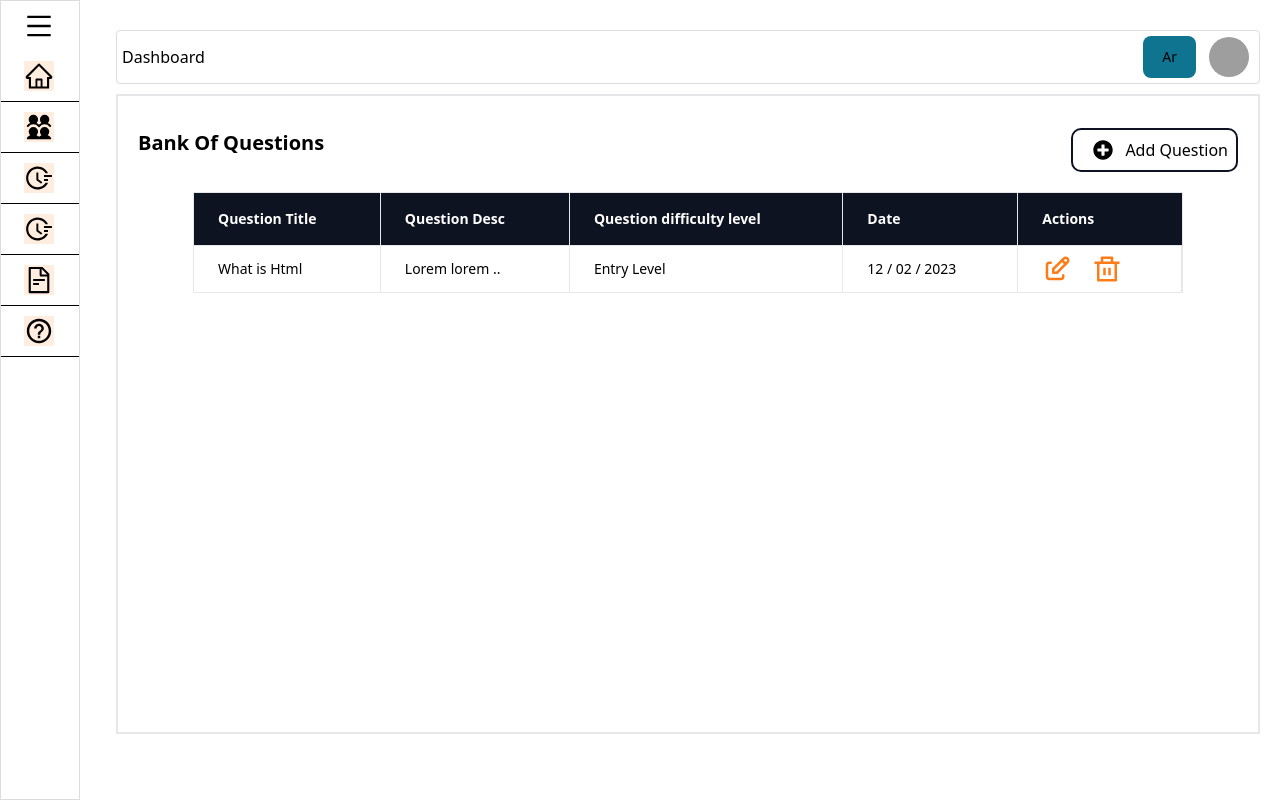
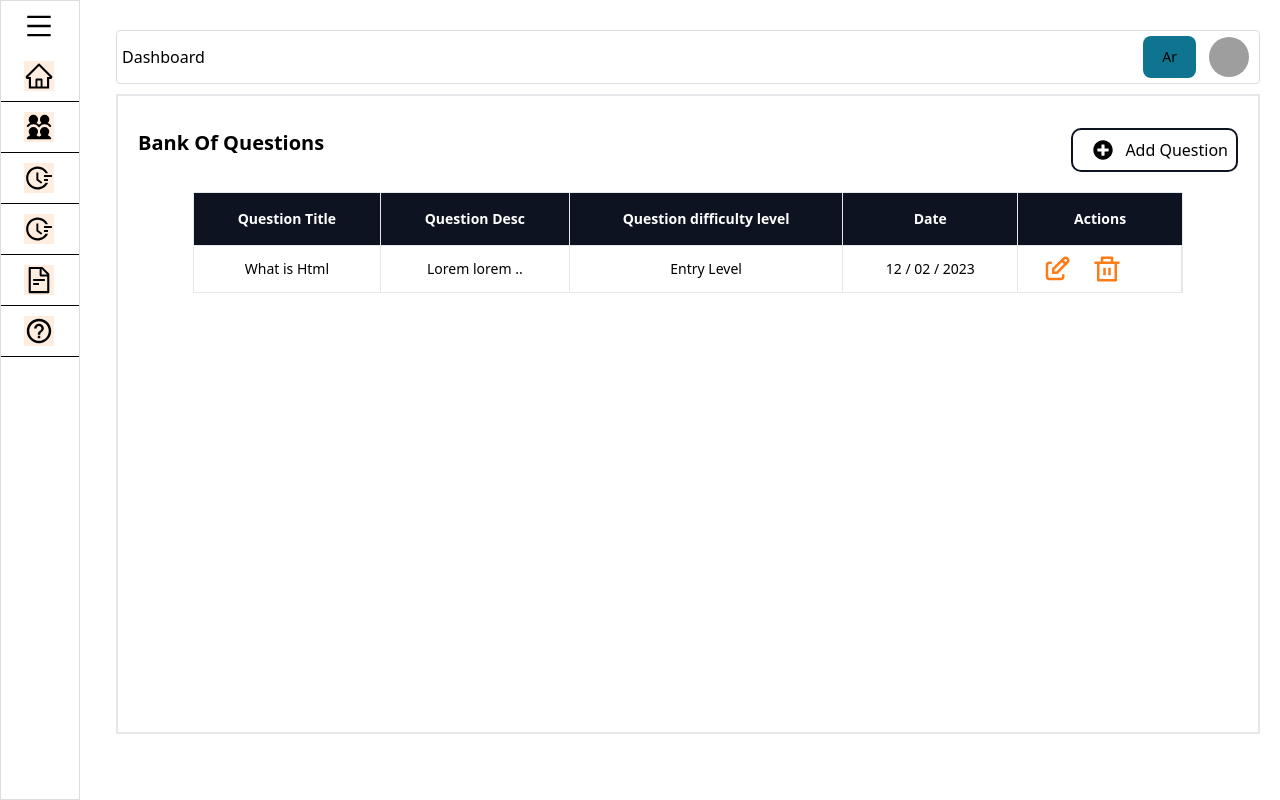
Before and after one commit to mohamedsaeid1998/Quiz-Application, a React (Vite) app: page /dashboard/questions in a window 1280 px wide. Built offline with nearby package versions, Linux system fonts and the light colour scheme; sample sign-in values are in the browser's storage; grey boxes are pictures that could not be loaded.

Commit message:
Questions language

```diff
--- a/src/Components/Instructor/Questions/QuestionsAdd.tsx
+++ b/src/Components/Instructor/Questions/QuestionsAdd.tsx
@@ -15,7 +15,12 @@ export default function QuestionsAdd({ openModal, setOpenModal }) {
   };
   return (
     <>
-      <Modal dismissible show={openModal} onClose={() => setOpenModal(false)}>
+      <Modal
+        dismissible
+        show={openModal}
+        onClose={() => setOpenModal(false)}
+        dir={i18n.language == "ar" ? "rtl" : "ltr"}
+      >
         <Modal.Header>
           <h2>Set up a new question</h2>
         </Modal.Header>
@@ -26,12 +31,14 @@ export default function QuestionsAdd({ openModal, setOpenModal }) {
           >
             <div className="flex flex-col my-3">
               <div className="flex-1 flex items-center border border-gray-300 rounded-md mb-3">
-                <h3 className="p-3 bg-secondColor rounded-l-md">Title:</h3>
+                <h3 className="p-3 bg-secondColor rounded-l-md">
+                  {t("Title")}:
+                </h3>
                 <input type="text" className="flex-1 border-0 outline-none" />
               </div>
               <div className="flex-1 flex items-center border border-gray-300 rounded-md mb-3">
                 <h3 className="p-3 bg-secondColor rounded-l-md">
-                  Description:
+                  {t("Description")}:
                 </h3>
                 <textarea className="flex-1 border-0 outline-none" rows={2} />
               </div>
@@ -59,7 +66,7 @@ export default function QuestionsAdd({ openModal, setOpenModal }) {
             <div className="flex flex-col md:flex-row justify-around gap-5 my-3">
               <div className="flex items-center border-[1px] border-[#ddd] border-solid rounded-[10px]">
                 <h3 className="flex-shrink-0 p-3 bg-secondColor m-0 rounded-l-[10px]">
-                  Right Answer:
+                  {t("RightAnswer")}:
                 </h3>
                 <input
                   type="text"
@@ -68,7 +75,7 @@ export default function QuestionsAdd({ openModal, setOpenModal }) {
               </div>
               <div className="flex items-center border-[1px] border-[#ddd] border-solid rounded-[10px]">
                 <h3 className="flex-shrink-0 p-3 bg-secondColor m-0 rounded-l-[10px]">
-                  Right Answer:
+                  {t("Categorytype")}:
                 </h3>
                 <select className="border-0 flex-1 h-[40px] outline-none">
                   <option value="A">Option A</option>
--- a/src/Components/Instructor/Questions/QuestionsList.tsx
+++ b/src/Components/Instructor/Questions/QuestionsList.tsx
@@ -1,45 +1,48 @@
+import { useTranslation } from "react-i18next";
 import { RiDeleteBinLine } from "react-icons/ri";
 import { TbEdit } from "react-icons/tb";
 
 export default function QuestionsList() {
+  const { t, i18n } = useTranslation();
+
   return (
     <>
       <div className="w-[90%] m-auto">
         <div className="overflow-x-auto sm:-mx-6 lg:-mx-8">
           <div className="inline-block min-w-full py-2 sm:px-6 lg:px-8">
             <div className="overflow-hidden">
-              <table className="min-w-full border  text-sm font-light dark:border-neutral-500">
-                <thead className="border-b font-medium bg-[#0D1321] text-white text-left">
+              <table className="min-w-full border  text-sm font-light dark:border-neutral-500 text-center">
+                <thead className="border-b font-medium bg-[#0D1321] text-white text-center ">
                   <tr>
                     <th
                       scope="col"
                       className="border-r px-6 py-4 dark:border-neutral-500"
                     >
-                      Question Title
+                      {t("QuestionTitle")}
                     </th>
                     <th
                       scope="col"
                       className="border-r px-6 py-4 dark:border-neutral-500"
                     >
-                      Question Desc
+                      {t("QuestionDesc")}
                     </th>
                     <th
                       scope="col"
                       className="border-r px-6 py-4 dark:border-neutral-500"
                     >
-                      Question difficulty level
+                      {t("QuestionDifficultyLevel")}
                     </th>
                     <th
                       scope="col"
                       className="border-r px-6 py-4 dark:border-neutral-500"
                     >
-                      Date
+                      {t("Date")}
                     </th>
                     <th
                       scope="col"
                       className="border-r px-6 py-4 dark:border-neutral-500"
                     >
-                      Actions
+                      {t("Actions")}
                     </th>
                   </tr>
                 </thead>
--- a/src/Components/Shared/MasterLayout/MasterLayout.tsx
+++ b/src/Components/Shared/MasterLayout/MasterLayout.tsx
@@ -2,11 +2,14 @@ import { Outlet } from "react-router-dom";
 import "./MasterLayout.module.scss";
 import SideBar from "../SideBar/SideBar";
 import NavBar from "../NavBar/NavBar";
+import { useTranslation } from "react-i18next";
 
 const MasterLayout = () => {
+  const { t, i18n } = useTranslation();
+
   return (
     <>
-      <div className="flex gap-4">
+      <div className="flex gap-4" dir={i18n.language == "ar" ? "rtl" : "ltr"}>
         <div className="sidebar-container ">
           <SideBar />
         </div>
--- a/src/Locale/ar.json
+++ b/src/Locale/ar.json
@@ -8,5 +8,17 @@
   "QuizDirectory": "دليل الاختبارات ",
   "Top5Students": "أعلي 5 طلاب",
   "AllStudents": "جميع الطلاب",
-  "Questions": "الأسئلة"
+  "Questions": "الأسئلة",
+  "BankOfQuestions": "بنك الأسئلة",
+  "AddQuestion": "اضافة سؤال",
+  "Title": "السؤال",
+  "Description": "الوصف",
+  "RightAnswer": "الأجابة الصحيحة",
+  "Categorytype": "نوع الفئة",
+  "Create": "أنشاء",
+  "QuestionTitle": "عنوان السؤال",
+  "QuestionDesc": "وصف السؤال",
+  "QuestionDifficultyLevel": "مستوى صعوبة السؤال",
+  "Date": "التاريخ",
+  "Actions": "العمليات"
 }
--- a/src/Locale/en.json
+++ b/src/Locale/en.json
@@ -8,5 +8,17 @@
   "QuizDirectory": "Quiz Directory",
   "Top5Students": "Top 5 Students",
   "AllStudents": "All Students",
-  "Questions": "Questions"
+  "Questions": "Questions",
+  "BankOfQuestions": "Bank Of Questions",
+  "AddQuestion": "Add Question",
+  "Title": "Title",
+  "Description": "Description",
+  "RightAnswer": "Right Answer",
+  "Categorytype": "Category type",
+  "Create": "Create",
+  "QuestionTitle": "Question Title",
+  "QuestionDesc": "Question Desc",
+  "QuestionDifficultyLevel": "Question difficulty level",
+  "Date": "Date",
+  "Actions": "Actions"
 }
--- a/src/Pages/Instructor/Questions/Questions.tsx
+++ b/src/Pages/Instructor/Questions/Questions.tsx
@@ -1,23 +1,26 @@
 import QuestionsAdd from "@/Components/Instructor/Questions/QuestionsAdd";
 import QuestionsList from "@/Components/Instructor/Questions/QuestionsList";
+import { t } from "i18next";
 import { useState } from "react";
+import { useTranslation } from "react-i18next";
 import { FaPlusCircle } from "react-icons/fa";
 
 export default function Questions() {
   const [openModal, setOpenModal] = useState(false);
+  const { t, i18n } = useTranslation();
 
   return (
     <>
       <div className=" border-2 p-[20px] h-[80vh]">
         <QuestionsAdd openModal={openModal} setOpenModal={setOpenModal} />
         <div className="flex flex-col md:flex-row justify-between my-3">
-          <h2 className="text-[20px] font-bold">Bank Of Questions</h2>
+          <h2 className="text-[20px] font-bold">{t("BankOfQuestions")}</h2>
           <button
             className="btn flex items-center border-2 border-[#0D1321] border-solid p-2 rounded-[10px] mt-2 md:mt-0"
             onClick={() => setOpenModal(true)}
           >
             <FaPlusCircle className="mx-3 text-[20px] " />
-            Add Question
+            {t("AddQuestion")}
           </button>
         </div>
         <QuestionsList />
```
